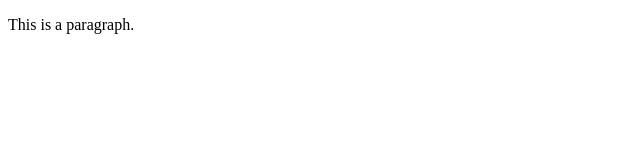
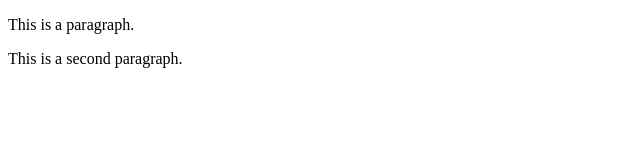
Before and after one commit to Endowed-Elf/git-example-project, a plain HTML site: page index.html in a window 1280 px wide. Shown: the whole page, without its empty margins (0-640 px from the left). Drawn offline with Linux system fonts and the light colour scheme.

Commit message:
Added 2nd paragraph to index. Added 2nd page to project.

```diff
--- a/index.html
+++ b/index.html
@@ -8,5 +8,6 @@
 	</head>
 	<body>
 		<p>This is a paragraph.</p>
+		<p>This is a second paragraph.</p>
 	</body>
 </html>
```
Also changed, not shown: page2.html (added, +1 -0 lines).
